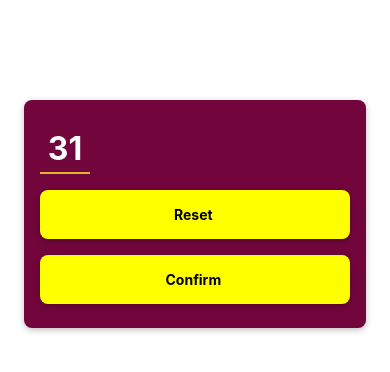
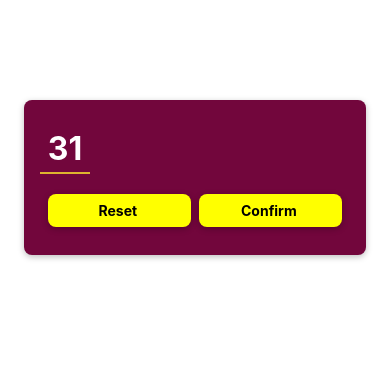
Before and after one commit to ebrardev/guess-game, a React Native app: screen / in a window 390 px wide. Shown: the top 372 px of the page. Built offline with nearby package versions, Linux system fonts and the light colour scheme.

Commit message:
button style

```diff
--- a/components/PrimaryButton.js
+++ b/components/PrimaryButton.js
@@ -23,8 +23,8 @@ export default PrimaryButton;
 const styles = StyleSheet.create({
     container: {
         backgroundColor:'yellow',
-        padding:16,
-        marginVertical:8,
+        padding:8,
+        marginVertical:4,
         borderRadius:8,
         elevation:2,
         shadowColor:'black',
--- a/screens/StartGameScreen.js
+++ b/screens/StartGameScreen.js
@@ -12,8 +12,14 @@ function StartGameScreen() {
             autoCorrect={false}
             placeholder="31"
          />
-   <PrimaryButton>Reset </PrimaryButton>
+   <View style={styles.buttons}>
+    <View style={styles.buttonContainer}>
+    <PrimaryButton>Reset </PrimaryButton>
+    </View>
+  <View style={styles.buttonContainer}>
     <PrimaryButton>Confirm </PrimaryButton>
+    </View>
+   </View>
     </View>
     )
 }
@@ -45,5 +51,14 @@ numberInput :{
     marginVertical:8,
     fontWeight:'bold',
    textAlign:'center'
+},
+buttons:{
+    flexDirection:'row',
+    padding:8,
+    gap:8,
+},
+buttonContainer :{
+    flex:1,
+
 }
 })
```
